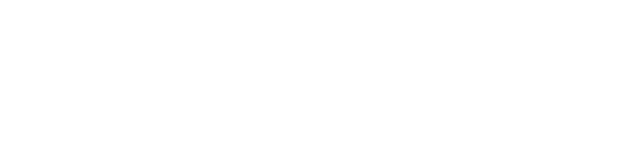
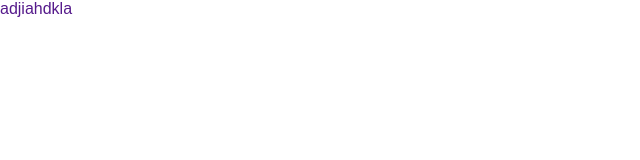
Before and after one commit to XanzoHabakiri/first-project, a plain HTML site: page index.html in a window 1280 px wide. Shown: the whole page, without its empty margins (0-640 px from the left). Drawn offline with Linux system fonts and the light colour scheme.

```diff
--- a/index.html
+++ b/index.html
@@ -8,6 +8,6 @@
   <link rel="stylesheet" href="main.css">
 </head>
 <body>
-
+  <a href="">adjiahdkla</a>
 </body>
 </html>
--- a/main.css
+++ b/main.css
@@ -0,0 +1,9 @@
+*{
+  margin: 0;
+  padding: 0;
+  box-sizing: border-box;
+  text-decoration: none;
+  list-style:none ;
+  font-family: arial;
+  font-weight: 400;
+}
```
